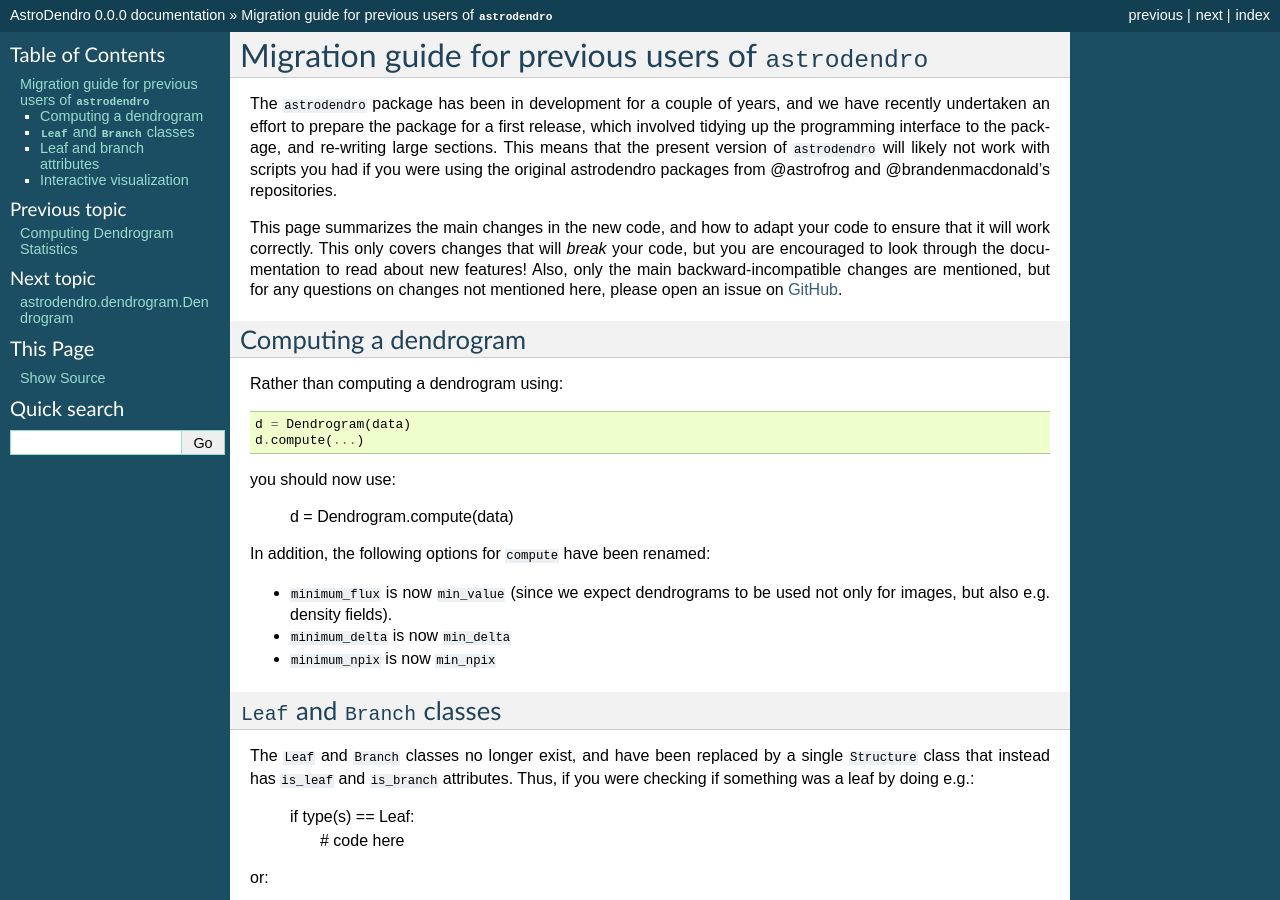
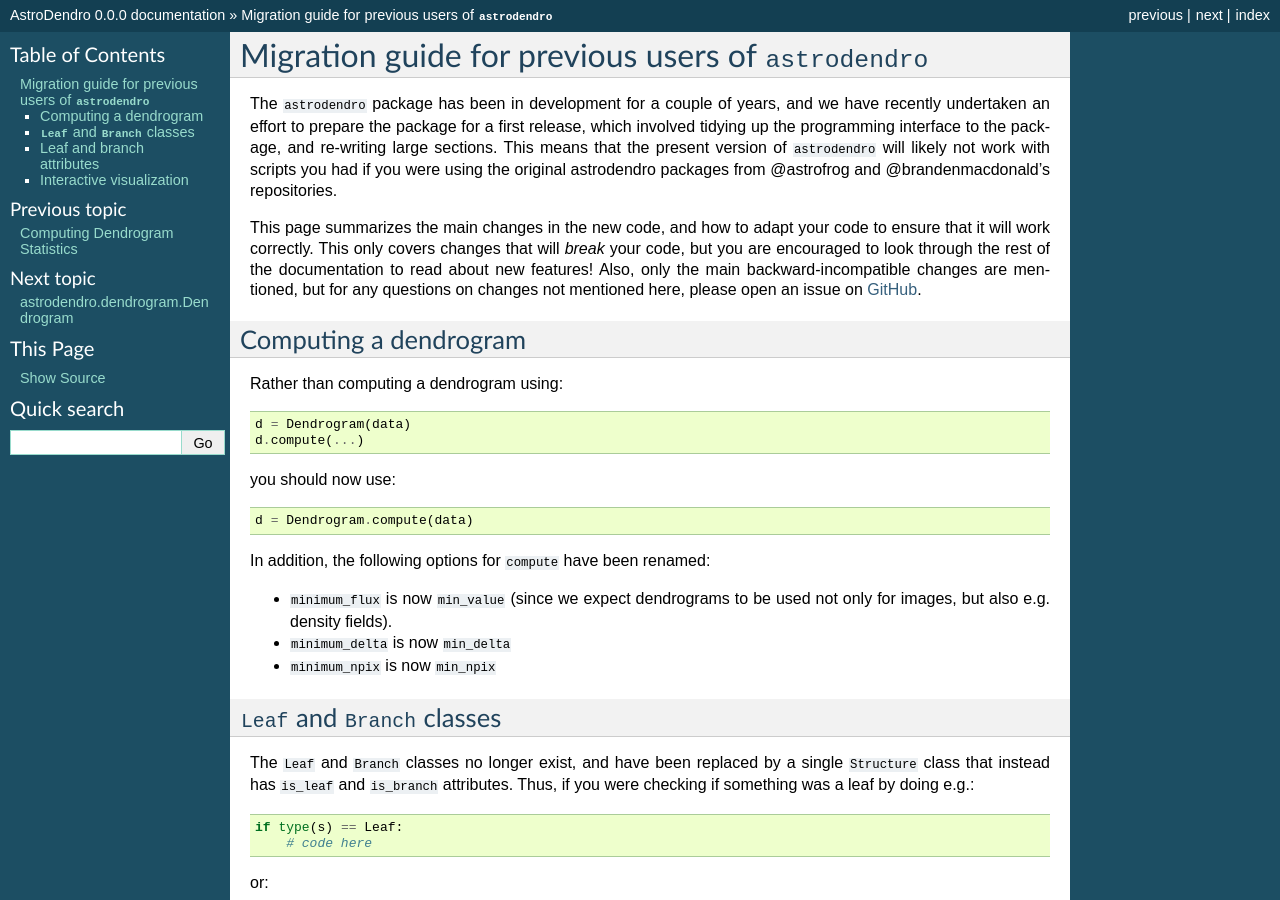
Before and after one commit to dendrograms/astrodendro, a Sphinx documentation site: the page built from docs/migration.rst, in a window 1280 px wide and 900 px high. Built offline with Sphinx 7.4.7, drawn with Linux system fonts in a browser that asks for light colours.

Commit message:
Minor fixes to migration guide

```diff
--- a/docs/migration.rst
+++ b/docs/migration.rst
@@ -11,10 +11,11 @@ repositories.
 
 This page summarizes the main changes in the new code, and how to adapt your
 code to ensure that it will work correctly. This only covers changes that will
-*break* your code, but you are encouraged to look through the documentation to
-read about new features! Also, only the main backward-incompatible changes are
-mentioned, but for any questions on changes not mentioned here, please open an
-issue on `GitHub <https://github.com/dendrograms/dendro-core/issues>`_.
+*break* your code, but you are encouraged to look through the rest of the
+documentation to read about new features! Also, only the main
+backward-incompatible changes are mentioned, but for any questions on changes
+not mentioned here, please open an issue on `GitHub
+<https://github.com/dendrograms/dendro-core/issues>`_.
 
 Computing a dendrogram
 ----------------------
@@ -24,7 +25,7 @@ Rather than computing a dendrogram using::
     d = Dendrogram(data)
     d.compute(...)
 
-you should now use:
+you should now use::
 
     d = Dendrogram.compute(data)
 
@@ -42,7 +43,7 @@ In addition, the following options for ``compute`` have been renamed:
 
 The ``Leaf`` and ``Branch`` classes no longer exist, and have been replaced by
 a single ``Structure`` class that instead has ``is_leaf`` and ``is_branch``
-attributes. Thus, if you were checking if something was a leaf by doing e.g.:
+attributes. Thus, if you were checking if something was a leaf by doing e.g.::
 
     if type(s) == Leaf:
         # code here
```
